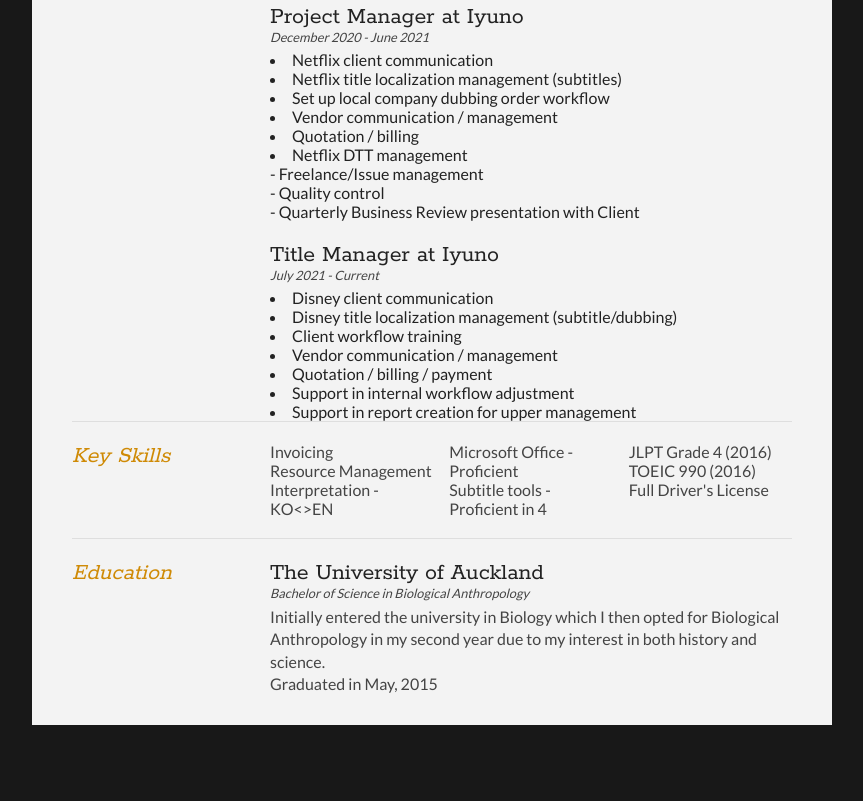
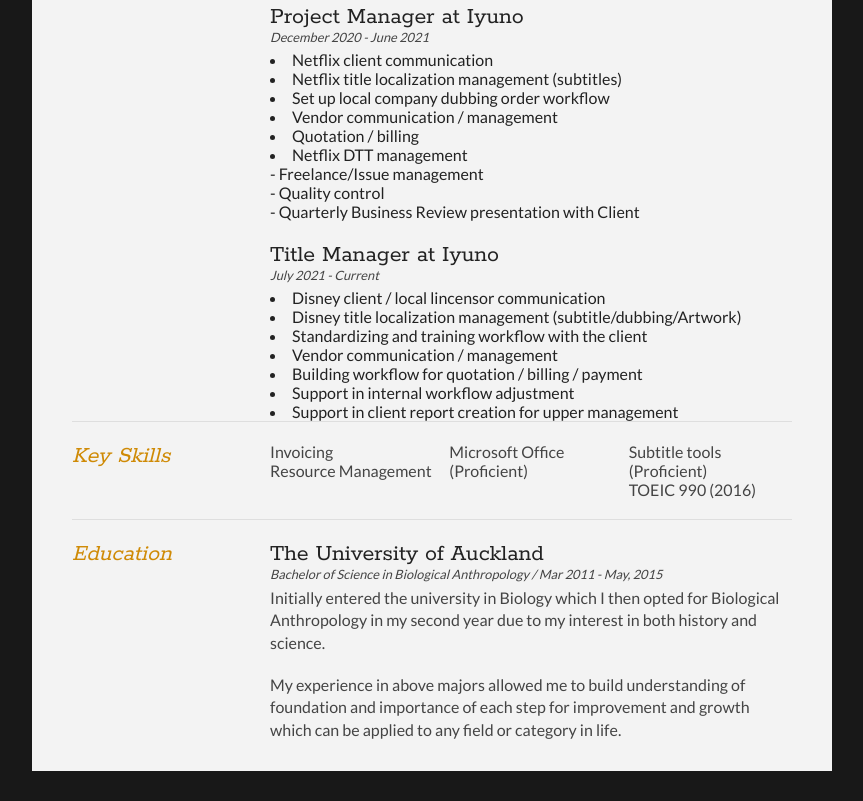
Before and after one commit to Suzy525/Resume, a plain HTML site: page index.html in a window 1280 px wide. Shown: the part 491-1292 px from the top of the page, without its empty margins (208-1071 px from the left). Before the commit the page ends 1246 px from the top, so only its background shows below. Drawn offline with Linux system fonts and the light colour scheme.

Commit message:
Add resume content

```diff
--- a/index.html
+++ b/index.html
@@ -47,7 +47,7 @@
           <div class="sectionContent">
             <li>Native in both Korean and English<br>
             <li>Clear and professional communication skill (written/verbal)<br>
-            <li>6 years of experience in media localization field<br>
+            <li>6 years of experience and detailed knowledge in media localization field<br>
             <li>Highly motivated and great attention to details<br>
           </div>
         </article>
@@ -91,13 +91,13 @@
           <article>
             <h2>Title Manager at Iyuno</h2>
             <p class="subDetails">July 2021 - Current</p>
-            <li> Disney client communication
-            <li> Disney title localization management (subtitle/dubbing)
-            <li> Client workflow training
+            <li> Disney client / local lincensor communication
+            <li> Disney title localization management (subtitle/dubbing/Artwork)
+            <li> Standardizing and training workflow with the client
             <li> Vendor communication / management <br>
-            <li> Quotation / billing / payment
+            <li> Building workflow for quotation / billing / payment
             <li> Support in internal workflow adjustment
-            <li> Support in report creation for upper management
+            <li> Support in client report creation for upper management
           </article>
         </div>
         <div class="clear"></div>
@@ -113,12 +113,9 @@
           <ul class="keySkills">
             <li>Invoicing</li>
             <li>Resource Management</li>
-            <li>Interpretation - KO<>EN</li>
-            <li>Microsoft Office - Proficient</li>
-            <li>Subtitle tools - Proficient in 4</li>
-            <li>JLPT Grade 4 (2016) </li>
+            <li>Microsoft Office (Proficient)</li>
+            <li>Subtitle tools (Proficient)</li>
             <li>TOEIC 990 (2016)</li>
-            <li>Full Driver's License</li>
           </ul>
         </div>
         <div class="clear"></div>
@@ -133,9 +130,9 @@
         <div class="sectionContent">
           <article>
             <h2>The University of Auckland</h2>
-            <p class="subDetails">Bachelor of Science in Biological Anthropology</p>
+            <p class="subDetails">Bachelor of Science in Biological Anthropology / Mar 2011 - May, 2015</p>
             <p>Initially entered the university in Biology which I then opted for Biological Anthropology in my second year due to my interest in both history and science.<br>
-            Graduated in May, 2015 </p>
+            <p>My experience in above majors allowed me to build understanding of foundation and importance of each step for improvement and growth which can be applied to any field or category in life.<br>
           </article>
 
 
```
